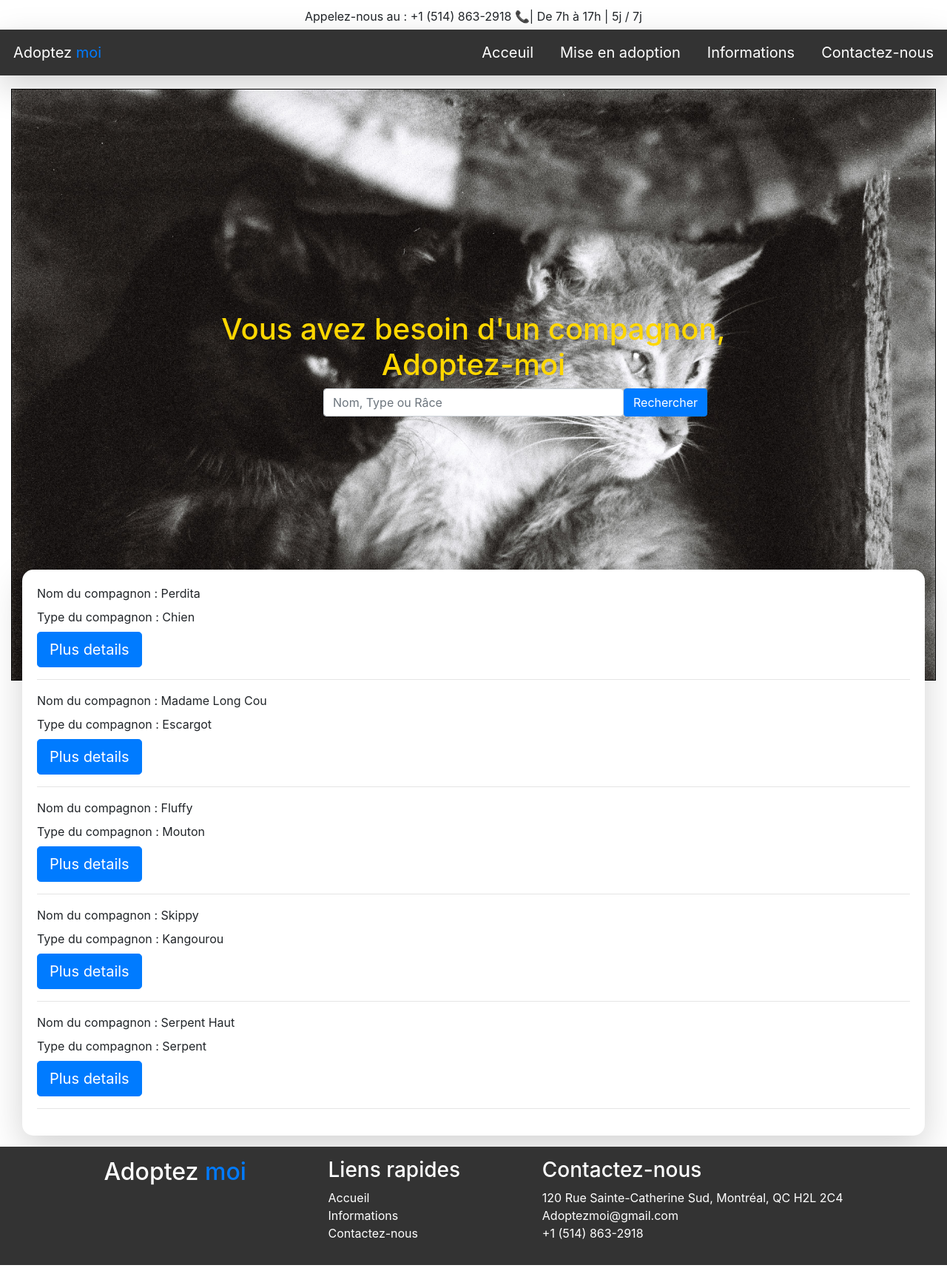
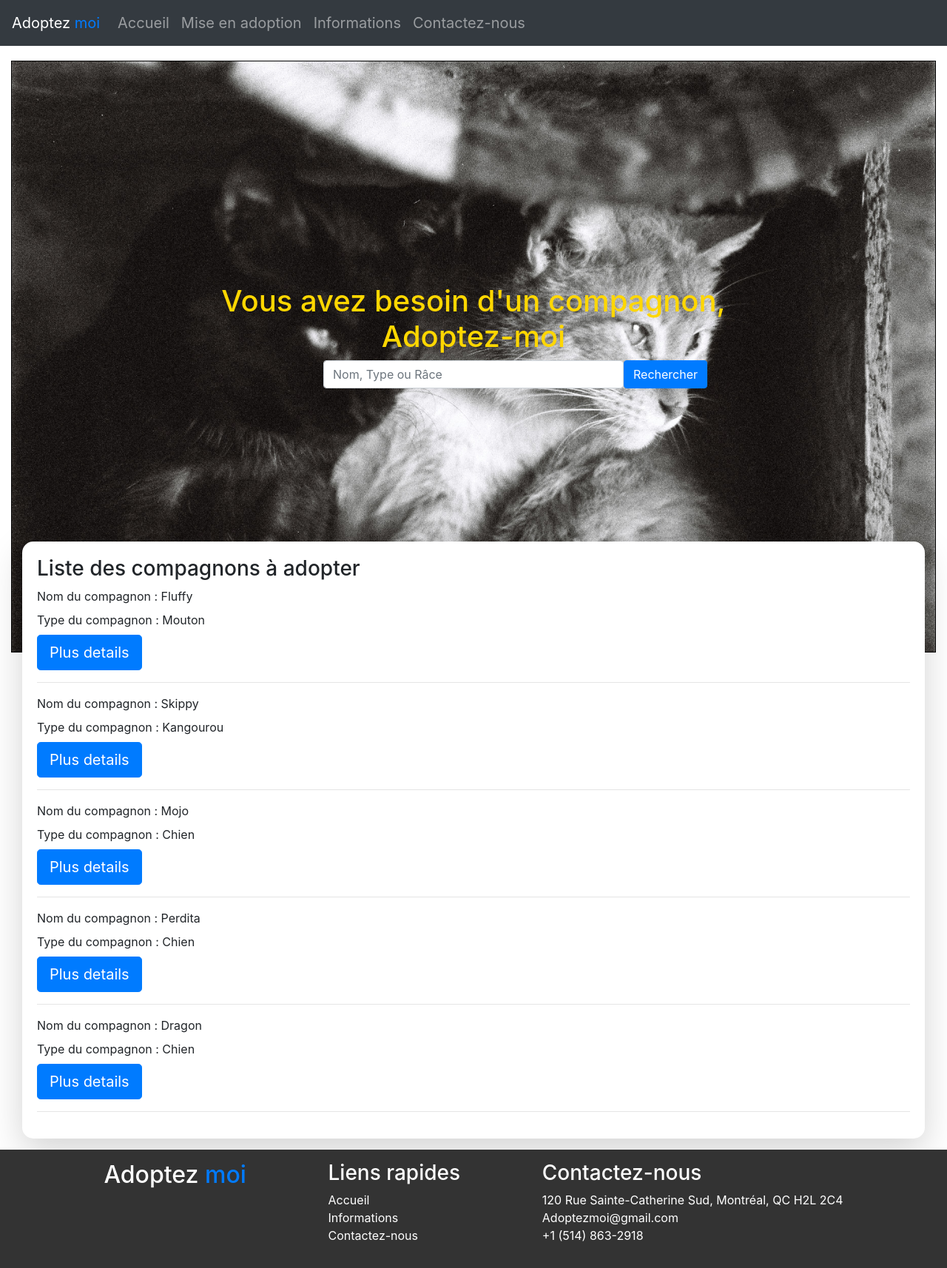
Before and after one commit to myahyani/Application-web-pour-l-adoption-d-animaux, a PHP site: page /index.php in a window 1280 px wide. Shown: the whole page at 74% size. Run offline with PHP 8.4, Linux system fonts and the light colour scheme; some libraries are stand-ins or nearby versions.

Commit message:
12-17-2020; 05:26

```diff
--- a/animal.php
+++ b/animal.php
@@ -11,9 +11,6 @@
 </head>
 
 <body>
-    <div class="info">
-        Appelez-nous au : +1 (514) 863-2918 📞| De 7h à 17h | 5j / 7j
-    </div>
     <?php
     include("menu.php");
 
--- a/contact.php
+++ b/contact.php
@@ -12,9 +12,6 @@
 </head>
 
 <body>
-    <div class="info">
-        Appelez-nous au : +1 (514) 863-2918 📞| De 7h à 17h | 5j / 7j
-    </div>
     <?php
     include("menu.php");
     ?>
--- a/css/style.css
+++ b/css/style.css
@@ -16,30 +16,12 @@ html {
     color: teal;
 }
 
-.logo {
-    float: left !important;
-}
-
-
-/* info */
-
-.info {
-    z-index: 1;
-    width: 100%;
-    background-color: white;
-    text-align: center;
-    padding: 10px 0px;
-    position: fixed;
-    top: 0;
-}
-
 
 /* navigation */
 
 ul {
     list-style-type: none;
     overflow: hidden;
-    background-color: #333;
     z-index: 1;
     padding: 0;
 }
@@ -60,7 +42,7 @@ a {
 .nav ul {
     margin: 0;
     padding: 0;
-    box-shadow: 0 1rem 3rem rgba(0, 0, 0, .175);
+    box-shadow: 0 1rem 3rem rgba(0, 0, 0);
     width: 100%;
 }
 
@@ -132,7 +114,7 @@ a {
 }
 
 .section-1-marg {
-    margin: 120px 15px 175px 15px;
+    margin: 20px 15px 175px 15px;
 }
 
 #texteenreg {
--- a/csv/animaux.csv
+++ b/csv/animaux.csv
@@ -6,4 +6,3 @@ X4,Skippy,Kangourou,Inconnu,7,Ancien acteur d'une série télé.,kangourou@anima
 X5,Madame Long Cou,Escargot,Inconnu,1,Escargot de jardin ayant eu une Skippy vie.,snail@snailmail.com,33 de la Noix,Montréal,H3R 3J4
 X6,Serpent Haut,Serpent,Boa,3,Serpent boa retrouvé au pavillon SH de l'UQAM.,serpent@uqam.ca,CP8888 Succ Centre-ville,Montréal,H3B 3C3
 X7,Mojo,Chien,Pug,8,Vieux chien bien calme qui aime les promenades au parc.,cedric@hotmail.com,4744 Marquette,Contrecoeur,J0L 1C0
-X8,mohame,chatl,Lhbil,10,mohamed, viens ici,kljnljk@gmail.com,4050 Rue ,Emery,Montréal,nord,H1H 2N1
--- a/index.php
+++ b/index.php
@@ -40,14 +40,11 @@ for ($i = 0; $i < $n && $i < 5; $i++){
 </head>
 
 <body>
-    <div class="info">
-        Appelez-nous au : +1 (514) 863-2918 📞| De 7h à 17h | 5j / 7j
-    </div>
     <?php
     include("menu.php");
     ?>
     <div class="container" style="max-width:100%">
-        <div class="container text-center" style="max-width:100%;border: 1px solid black;height:800px;margin-top:120px;background-image: url('IMAGE/img1.jpg');background-size: cover;">
+        <div class="container text-center" style="max-width:100%;border: 1px solid black;height:800px;margin-top:20px;background-image: url('IMAGE/img1.jpg');background-size: cover;">
             <h1 style="margin-top: 300px;color:gold">Vous avez besoin d'un compagnon, <br>Adoptez-moi</h1>
             <form action="resultat.php" method="get" class="form-inline md-form mr-9 mb-4">
                 <input name="rechercher" class="form-control col-lg-4 offset-lg-4 col-md-12" type="text" placeholder="Nom, Type ou Râce" aria-label="Rechercher">
@@ -56,6 +53,7 @@ for ($i = 0; $i < $n && $i < 5; $i++){
         </div>
 
         <div class="section-1 section-1-marg" style="margin-top: -150px;">
+        <h3>Liste des compagnons à adopter</h3>
                 <?php
                 foreach($animaux as $animal):
                 ?>
--- a/info.php
+++ b/info.php
@@ -11,9 +11,6 @@
 </head>
 
 <body>
-    <div class="info">
-        Appelez-nous au : +1 (514) 863-2918 📞| De 7h à 17h | 5j / 7j
-    </div>
     <?php
     include("menu.php");
     ?>
--- a/menu.php
+++ b/menu.php
@@ -1,19 +1,23 @@
-<div class="nav">
-        <ul>
-            <li>
-                <a href="contact.php">Contactez-nous</a>
+<nav class="navbar navbar-expand-lg navbar-dark bg-dark">
+    <a class="navbar-brand" href="index.php">Adoptez<span class="text-primary"> moi</span></a>
+    <button class="navbar-toggler" type="button" data-toggle="collapse" data-target="#navbarSupportedContent" aria-controls="navbarSupportedContent" aria-expanded="false" aria-label="Toggle navigation">
+        <span class="navbar-toggler-icon"></span>
+    </button>
+
+    <div class="collapse navbar-collapse"  style="float: right;" id="navbarSupportedContent">
+        <ul class="navbar-nav mr-auto">
+            <li class="nav-item">
+                <a class="nav-link" href="index.php">Accueil</a>
             </li>
-            <li>
-                <a href="info.php">Informations</a>
+            <li class="nav-item">
+                <a class="nav-link" href="mise-en-adoption.php">Mise en adoption</a>
             </li>
-            <li>
-                <a href="mise-en-adoption.php">Mise en adoption</a>
+            <li class="nav-item">
+                <a class="nav-link" href="info.php">Informations</a>
             </li>
-            <li>
-                <a href="index.php">Acceuil</a>
-            </li>
-            <li class="logo">
-                <a href="index.php">Adoptez<span class="text-primary"> moi</span></a>
+            <li class="nav-item">
+                <a class="nav-link" href="contact.php">Contactez-nous</a>
             </li>
         </ul>
     </div>
+</nav>
--- a/merci.php
+++ b/merci.php
@@ -12,9 +12,6 @@
 </head>
 
 <body>
-    <div class="info">
-        Appelez-nous au : +1 (514) 863-2918 📞| De 7h à 17h | 5j / 7j
-    </div>
     <?php
     include("menu.php");
     ?>
--- a/mise-en-adoption.php
+++ b/mise-en-adoption.php
@@ -13,9 +13,6 @@
 </head>
 
 <body>
-    <div class="info">
-        Appelez-nous au : +1 (514) 863-2918 📞| De 7h à 17h | 5j / 7j
-    </div>
     <?php
     include("menu.php");
     ?>
--- a/nontrouver.php
+++ b/nontrouver.php
@@ -12,9 +12,6 @@
 </head>
 
 <body>
-    <div class="info">
-        Appelez-nous au : +1 (514) 863-2918 📞| De 7h à 17h | 5j / 7j
-    </div>
     <?php
     include("menu.php");
     ?>
--- a/resultat.php
+++ b/resultat.php
@@ -50,9 +50,6 @@
 </head>
 
 <body>
-    <div class="info">
-        Appelez-nous au : +1 (514) 863-2918 📞| De 7h à 17h | 5j / 7j
-    </div>
     <?php
     include("menu.php");
     ?>
```
